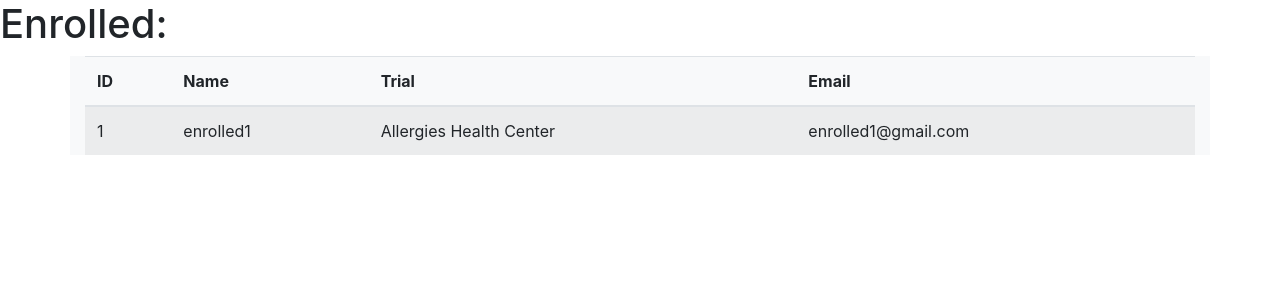
After one commit to danish-wani/trialsite, a Django app: page /trialapp/dashboard/listEnrollment/ in a window 1280 px wide. The commit adds this page. Shown: the top 300 px of the page. Run offline with Django 3.2, Linux system fonts and the light colour scheme; data comes from the database, SQL or seed files in the repository; both versions use the stored data as it was after the commit; some libraries are stand-ins or nearby versions.

Commit message:
ADDED A NEW MODEL FOR ENROLLMENT
-patient now can enroll without logging in first. Investigator can view all
the enrollments under his/her dashboard

```diff
--- a/trialapp/models.py
+++ b/trialapp/models.py
@@ -58,3 +58,9 @@ class Conversation(models.Model):
 
     def __str__(self):
         return self.sender+" to "+self.receiver+":" + self.message
+
+
+class Enrollment(models.Model):
+    patient_name = models.CharField(max_length=15)
+    trial = models.OneToOneField('Trial',on_delete=models.CASCADE)
+    email = models.EmailField()
--- a/trialapp/templates/trialapp/dashboard.html
+++ b/trialapp/templates/trialapp/dashboard.html
@@ -17,6 +17,7 @@
 				<input type="submit" value="List Operator(s)" class="btn btn-primary " formaction='listOperator/'>
 				<input type="submit" value="Create Trial" class="btn btn-primary " formaction='createTrial/'>
 				<input type="submit" value="List Trial(s)" class="btn btn-primary " formaction='listTrial/'>
+				<input type="submit" value="List Enrollment(s)" class="btn btn-primary " formaction='listEnrollment/'>
 				<input type="submit" value="Edit Profile" class="btn btn-primary " formaction='editProfile/'>
   				<input type="submit" value="Log Out" class="btn btn-danger float-right" formaction="{% url 'logout' %}">
 
--- a/trialapp/templates/trialapp/home.html
+++ b/trialapp/templates/trialapp/home.html
@@ -58,7 +58,7 @@ New treatment options are first researched in the laboratory, where they are car
                                         <td>{{t.description}}</td>
                                         <td>{{t.country}}</td>
                                         <td>{{t.city}}</td>
-					<td><input type="submit" value="Enroll" class="btn btn-primary" formaction=""></a></td>
+					<td><input type="submit" value="Enroll" class="btn btn-primary" formaction="{% url 'enroll'%}"></a></td>
 					<td><input type="submit" value="Contact" class="btn btn-success " formaction=""></a></td>
 
                                 </tr>
--- /dev/null
+++ b/trialapp/templates/trialapp/listEnrollment.html
@@ -0,0 +1,37 @@
+<!DOCTYPE html>
+<html>
+<head>
+        <title>Enrolled </title>
+        <link rel="stylesheet" href="https://maxcdn.bootstrapcdn.com/bootstrap/4.0.0/css/bootstrap.min.css" integrity="sha384-Gn5384xqQ1aoWXA+058RXPxPg6fy4IWvTNh0E263XmFcJlSAwiGgFAW/dAiS6JXm" crossorigin="anonymous">
+        <script src="https://maxcdn.bootstrapcdn.com/bootstrap/4.0.0/js/bootstrap.min.js" integrity="sha384-JZR6Spejh4U02d8jOt6vLEHfe/JQGiRRSQQxSfFWpi1MquVdAyjUar5+76PVCmYl" crossorigin="anonymous"></script>
+</head>
+
+<body>
+        <h1> Enrolled: </h1>
+        <div class="container bg-light">
+                {% csrf_token %}
+                <table class="table table-striped mx-auto">
+                        <thead>
+                                <tr>
+                                        <th> ID </th>
+                                        <th>Name</th>
+                                        <th> Trial</th>
+                                        <th>Email</th>
+                                </tr>
+                        </thead>
+                        <tbody>
+                                {% for e in enrolled %}
+                                <form method='POST'>
+                                        {% csrf_token %}
+                                        <tr>
+                                        <td >{{e.id}}</td>
+                                        <td>{{e.patient_name}}</td>
+                                        <td>{{e.trial}}</td>
+                                        <td>{{e.email}}</td>
+                                        <!--<td><input type="submit" value="Delete" class="btn btn-danger " formaction=""></a></td>
+                                        <td><input type="submit" value="Update Operator" class="btn btn-success " formaction=""></a></td>-->
+
+                                </tr>
+                                </form>
+                                {% endfor %}
+                        </tbody>
--- a/trialapp/urls.py
+++ b/trialapp/urls.py
@@ -4,6 +4,7 @@ from . import views
 from django.contrib.auth.views import LoginView
 urlpatterns = [
     path('',views.home,name='home'),
+    path('enroll/',views.enroll,name='enroll'),
     path('signup/',views.signup,name='signup'),
     path('signup_patient/',views.signupPatient,name='signup_patient'),
     path('dashboard/',views.dashboard, name='dashboard'),
@@ -15,5 +16,6 @@ urlpatterns = [
     path('dashboard/listOperator/',views.listOperator, name='listOperator'),
     path('dashboard/createTrial/',views.createTrial, name='createTrial'),
     path('dashboard/listTrial/',views.listTrial, name='listTrial'),
+    path('dashboard/listEnrollment/',views.listEnrollment, name='listEnrollment'),
     path('dashboard/listTrial/deleteTrial/<title>/',views.deleteTrial, name='deleteTrial'),
 ]
--- a/trialapp/views.py
+++ b/trialapp/views.py
@@ -6,13 +6,12 @@ from .forms import InvestigatorSignupForm
 from .models import Investigator, Trial
 from django.contrib.auth.decorators import login_required
 from django.contrib.auth.forms import UserChangeForm
-from .models import Operator
+from .models import Operator, Enrollment
 from .forms import OperatorSignupForm
 from .forms import ListOperatorForm
-from .forms import EditOperatorForm, CreateTrialForm, PatientSignupForm
+from .forms import EditOperatorForm, CreateTrialForm, PatientSignupForm, EnrollmentForm
 from django.contrib.auth.decorators import permission_required
 from django.contrib.auth.models import Permission, User
-from itertools import chain
 
 
 
@@ -176,3 +175,19 @@ def deleteTrial(request,title):
 def logout_view(request):
     logout(request)
     return HttpResponseRedirect('/trialapp')
+
+
+
+def enroll(request):
+    if request.method == 'POST':
+        form = EnrollmentForm(request.POST)
+        if form.is_valid():
+            form.save()
+            return HttpResponse('Successfully Enrolled')
+
+    form = EnrollmentForm()
+    return render(request,'trialapp/enrollment.html',{'form':form})
+
+def listEnrollment(request):
+    enrolled = Enrollment.objects.all()
+    return render(request,'trialapp/listEnrollment.html',{'enrolled':enrolled})
```
Also changed, not shown: trialapp/forms.py (+6 -1 lines), trialapp/templates/trialapp/enrollment.html (added, +21 -0 lines), db.sqlite3, trialapp/migrations/0002_enrollment.py (added), trialapp/migrations/0003_auto_20180925_1207.py (added).
